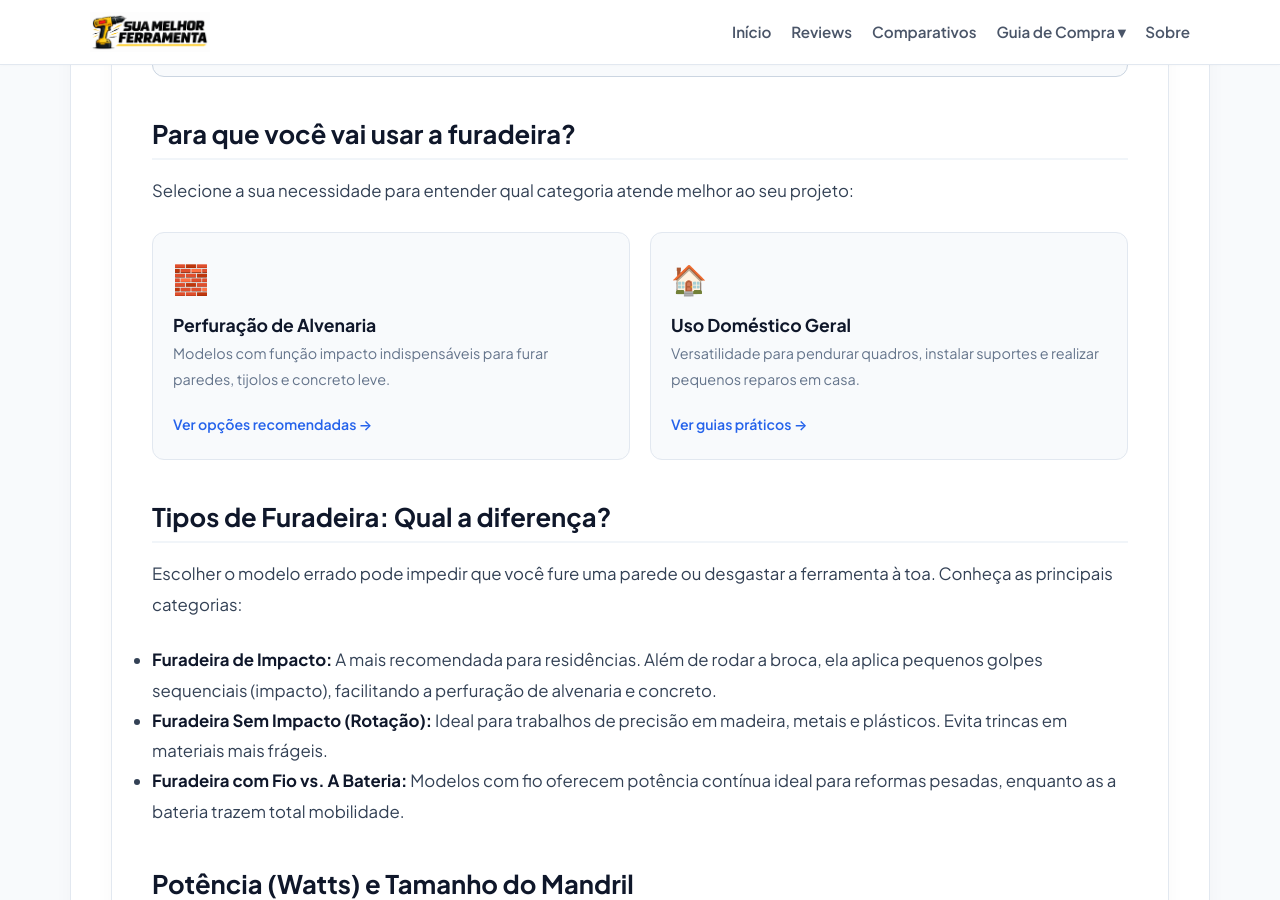
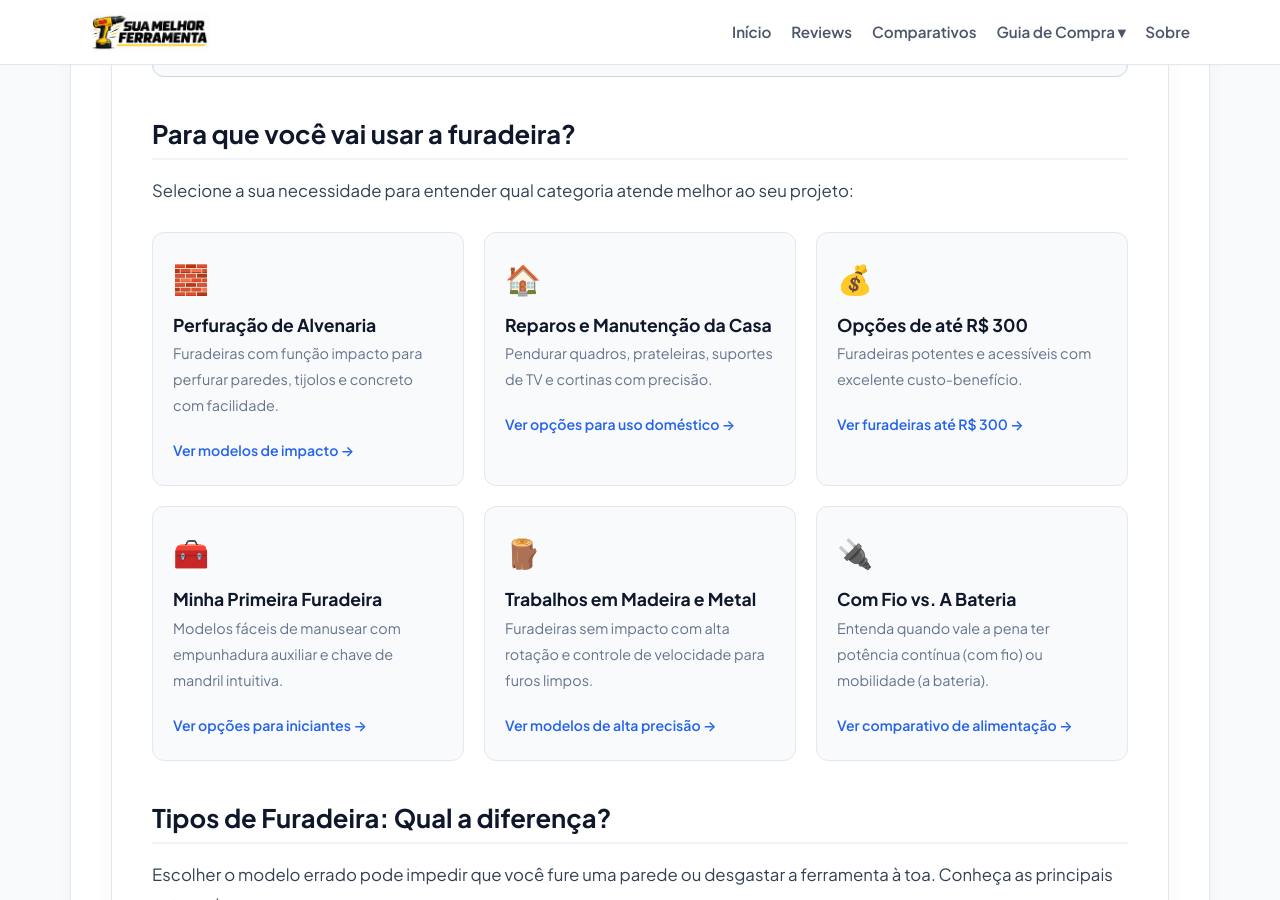
Before and after one commit to membroequipe/SiteReview, a Jekyll site: the page built from furadeiras.md, in a window 1280 px wide and 900 px high, scrolled down 556 px. Built offline with Jekyll 4.4.1, drawn with Linux system fonts in a browser that asks for light colours.

Commit message:
Update furadeiras.md

```diff
--- a/furadeiras.md
+++ b/furadeiras.md
@@ -25,27 +25,60 @@ permalink: /furadeiras/
       </details>
     </div>
 
-    <!-- 2. CARDS DE ACESSO RÁPIDO (PERFIS) -->
-    <h2 id="escolha-por-perfil">Para que você vai usar a furadeira?</h2>
-    <p>Selecione a sua necessidade para entender qual categoria atende melhor ao seu projeto:</p>
+   <h2 id="escolha-por-perfil">Para que você vai usar a furadeira?</h2>
+<p>Selecione a sua necessidade para entender qual categoria atende melhor ao seu projeto:</p>
 
-    <div style="display: grid; grid-template-columns: repeat(auto-fit, minmax(260px, 1fr)); gap: 1.25rem; margin: 1.5rem 0 2.5rem 0;">
+<div style="display: grid; grid-template-columns: repeat(auto-fit, minmax(260px, 1fr)); gap: 1.25rem; margin: 1.5rem 0 2.5rem 0;">
 
-      <div style="border: 1px solid var(--border-color); border-radius: 12px; padding: 1.25rem; background: #f8fafc;">
-        <span style="font-size: 1.8rem;">🧱</span>
-        <h3 style="font-size: 1.1rem; margin: 0.5rem 0 0.25rem 0; color: #0f172a;">Perfuração de Alvenaria</h3>
-        <p style="font-size: 0.9rem; color: #64748b; margin-bottom: 1rem;">Modelos com função impacto indispensáveis para furar paredes, tijolos e concreto leve.</p>
-        <a href="#artigos-relacionados" style="color: #2563eb; text-decoration: none; font-weight: 600; font-size: 0.88rem;">Ver opções recomendadas →</a>
-      </div>
+  <!-- Card 1 -->
+  <div style="border: 1px solid var(--border-color); border-radius: 12px; padding: 1.25rem; background: #f8fafc;">
+    <span style="font-size: 1.8rem;">🧱</span>
+    <h3 style="font-size: 1.1rem; margin: 0.5rem 0 0.25rem 0; color: #0f172a;">Perfuração de Alvenaria</h3>
+    <p style="font-size: 0.9rem; color: #64748b; margin-bottom: 1rem;">Furadeiras com função impacto para perfurar paredes, tijolos e concreto com facilidade.</p>
+    <a href="#artigos-relacionados" style="color: #2563eb; text-decoration: none; font-weight: 600; font-size: 0.88rem;">Ver modelos de impacto →</a>
+  </div>
 
-      <div style="border: 1px solid var(--border-color); border-radius: 12px; padding: 1.25rem; background: #f8fafc;">
-        <span style="font-size: 1.8rem;">🏠</span>
-        <h3 style="font-size: 1.1rem; margin: 0.5rem 0 0.25rem 0; color: #0f172a;">Uso Doméstico Geral</h3>
-        <p style="font-size: 0.9rem; color: #64748b; margin-bottom: 1rem;">Versatilidade para pendurar quadros, instalar suportes e realizar pequenos reparos em casa.</p>
-        <a href="#artigos-relacionados" style="color: #2563eb; text-decoration: none; font-weight: 600; font-size: 0.88rem;">Ver guias práticos →</a>
-      </div>
+  <!-- Card 2 -->
+  <div style="border: 1px solid var(--border-color); border-radius: 12px; padding: 1.25rem; background: #f8fafc;">
+    <span style="font-size: 1.8rem;">🏠</span>
+    <h3 style="font-size: 1.1rem; margin: 0.5rem 0 0.25rem 0; color: #0f172a;">Reparos e Manutenção da Casa</h3>
+    <p style="font-size: 0.9rem; color: #64748b; margin-bottom: 1rem;">Pendurar quadros, prateleiras, suportes de TV e cortinas com precisão.</p>
+    <a href="#artigos-relacionados" style="color: #2563eb; text-decoration: none; font-weight: 600; font-size: 0.88rem;">Ver opções para uso doméstico →</a>
+  </div>
 
-    </div>
+  <!-- Card 3 -->
+  <div style="border: 1px solid var(--border-color); border-radius: 12px; padding: 1.25rem; background: #f8fafc;">
+    <span style="font-size: 1.8rem;">💰</span>
+    <h3 style="font-size: 1.1rem; margin: 0.5rem 0 0.25rem 0; color: #0f172a;">Opções de até R$ 300</h3>
+    <p style="font-size: 0.9rem; color: #64748b; margin-bottom: 1rem;">Furadeiras potentes e acessíveis com excelente custo-benefício.</p>
+    <a href="#artigos-relacionados" style="color: #2563eb; text-decoration: none; font-weight: 600; font-size: 0.88rem;">Ver furadeiras até R$ 300 →</a>
+  </div>
+
+  <!-- Card 4 -->
+  <div style="border: 1px solid var(--border-color); border-radius: 12px; padding: 1.25rem; background: #f8fafc;">
+    <span style="font-size: 1.8rem;">🧰</span>
+    <h3 style="font-size: 1.1rem; margin: 0.5rem 0 0.25rem 0; color: #0f172a;">Minha Primeira Furadeira</h3>
+    <p style="font-size: 0.9rem; color: #64748b; margin-bottom: 1rem;">Modelos fáceis de manusear com empunhadura auxiliar e chave de mandril intuitiva.</p>
+    <a href="#artigos-relacionados" style="color: #2563eb; text-decoration: none; font-weight: 600; font-size: 0.88rem;">Ver opções para iniciantes →</a>
+  </div>
+
+  <!-- Card 5 -->
+  <div style="border: 1px solid var(--border-color); border-radius: 12px; padding: 1.25rem; background: #f8fafc;">
+    <span style="font-size: 1.8rem;">🪵</span>
+    <h3 style="font-size: 1.1rem; margin: 0.5rem 0 0.25rem 0; color: #0f172a;">Trabalhos em Madeira e Metal</h3>
+    <p style="font-size: 0.9rem; color: #64748b; margin-bottom: 1rem;">Furadeiras sem impacto com alta rotação e controle de velocidade para furos limpos.</p>
+    <a href="#artigos-relacionados" style="color: #2563eb; text-decoration: none; font-weight: 600; font-size: 0.88rem;">Ver modelos de alta precisão →</a>
+  </div>
+
+  <!-- Card 6 -->
+  <div style="border: 1px solid var(--border-color); border-radius: 12px; padding: 1.25rem; background: #f8fafc;">
+    <span style="font-size: 1.8rem;">🔌</span>
+    <h3 style="font-size: 1.1rem; margin: 0.5rem 0 0.25rem 0; color: #0f172a;">Com Fio vs. A Bateria</h3>
+    <p style="font-size: 0.9rem; color: #64748b; margin-bottom: 1rem;">Entenda quando vale a pena ter potência contínua (com fio) ou mobilidade (a bateria).</p>
+    <a href="#artigos-relacionados" style="color: #2563eb; text-decoration: none; font-weight: 600; font-size: 0.88rem;">Ver comparativo de alimentação →</a>
+  </div>
+
+</div>
 
     <!-- 3. CONTEÚDO TÉCNICO EDUCATIVO -->
     <h2 id="tipos-de-furadeira">Tipos de Furadeira: Qual a diferença?</h2>
```
